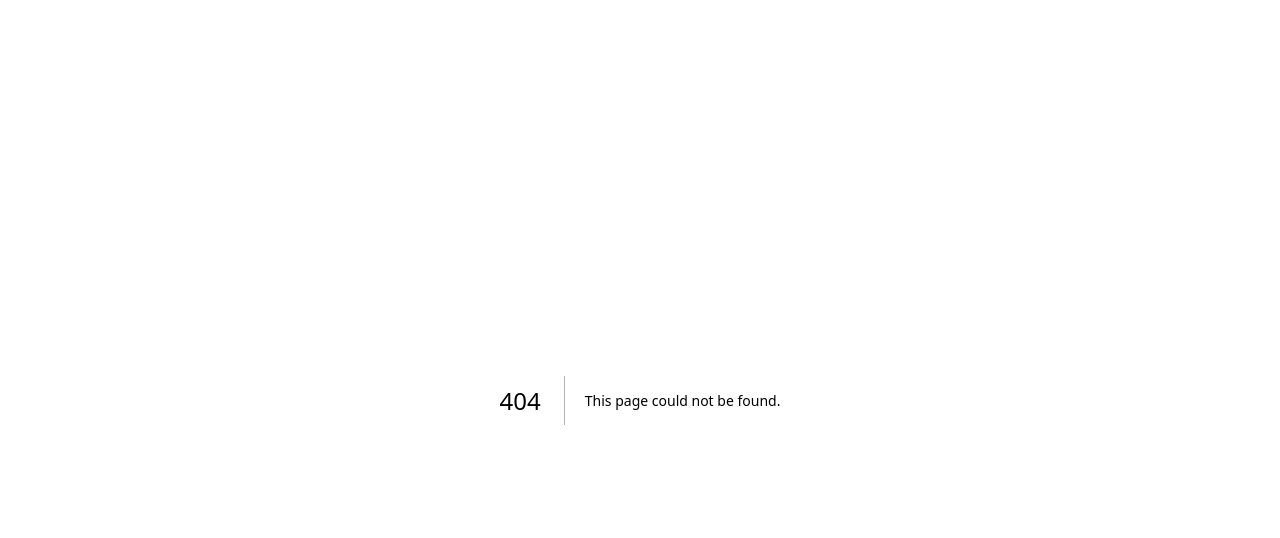
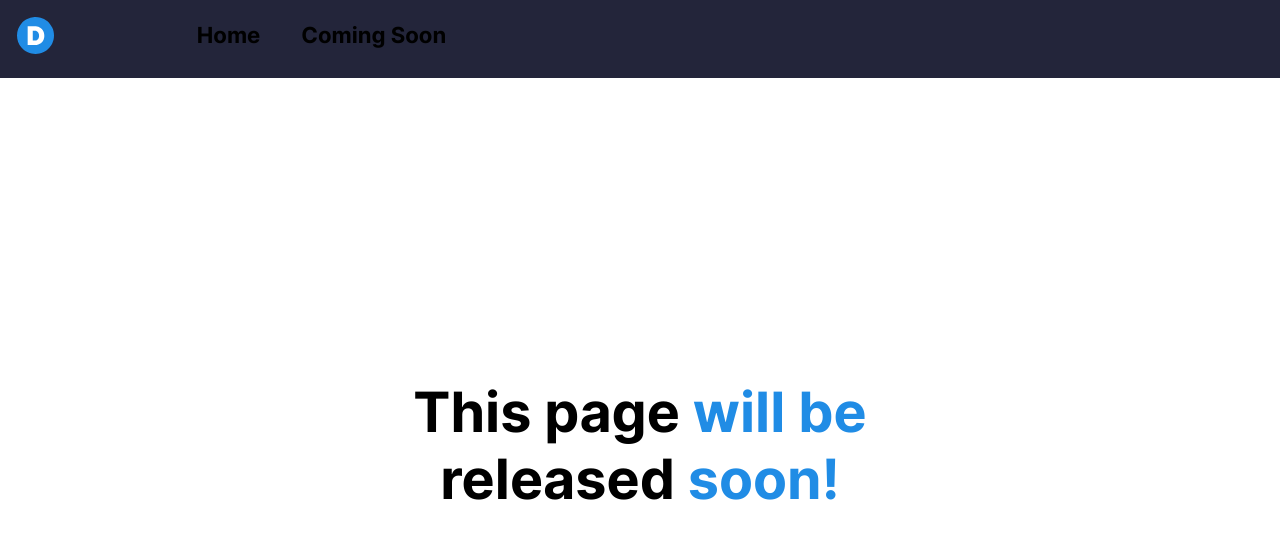
Before and after one commit to dewodt/dewodt-website, a Next.js app: page /comingsoon in a window 1280 px wide. Before the commit this address had no page. Shown: the top 538 px of the page. Built offline with nearby package versions, Linux system fonts and the light colour scheme.

Commit message:
Added coming soon page

```diff
--- /dev/null
+++ b/pages/comingsoon.tsx
@@ -0,0 +1,18 @@
+import Head from 'next/head';
+import NavBar from 'components/navbar'
+import styles from 'styles/comingsoon.module.css'
+
+export default function ComingSoon() {
+	return (
+		<>
+			<Head>
+				<title>Dewo</title>
+				<link rel="shortcut icon" href="logo.ico" />
+			</Head>
+			<NavBar onPage={"comingsoon"} />
+			<div className={styles.soonDiv}>
+				<div>This page <span className={styles.blueSpan}>will be<br /></span> released <span className={styles.blueSpan}>soon!</span></div>
+			</div>
+		</>
+	)
+}
--- /dev/null
+++ b/styles/comingsoon.module.css
@@ -0,0 +1,12 @@
+.soonDiv {
+    display: flex;
+    align-items: center;
+    justify-content: center;
+    text-align: center;
+    font-size: 6.94vh;
+    height: 91.85vh;
+}
+
+.blueSpan {
+    color: #208CE5;
+}
```
